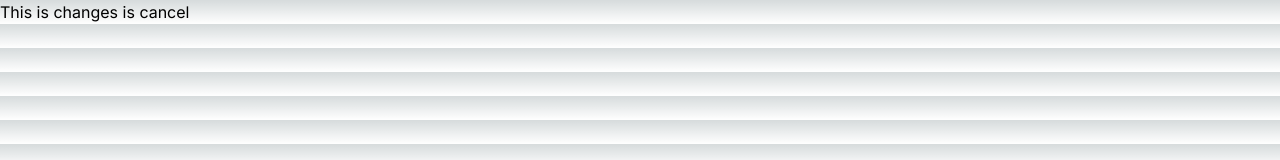
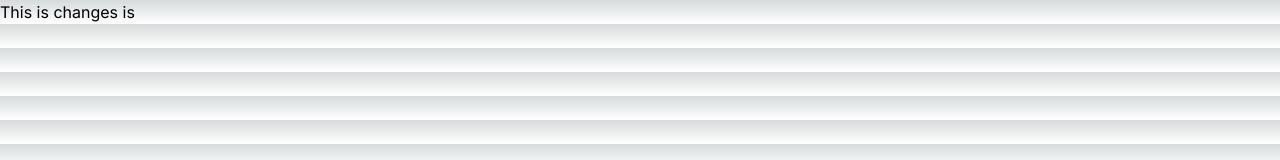
Before and after one commit to learn-with-abdur-shobur/github-actions-vps, a Next.js app: page / in a window 1280 px wide. Shown: the top 160 px of the page. Built offline with nearby package versions, Linux system fonts and the light colour scheme.

Commit message:
test changes again

```diff
--- a/src/app/page.js
+++ b/src/app/page.js
@@ -1,5 +1,5 @@
 import Image from 'next/image';
 
 export default function Home() {
-	return <div>This is changes is cancel</div>;
+	return <div>This is changes is </div>;
 }
```
